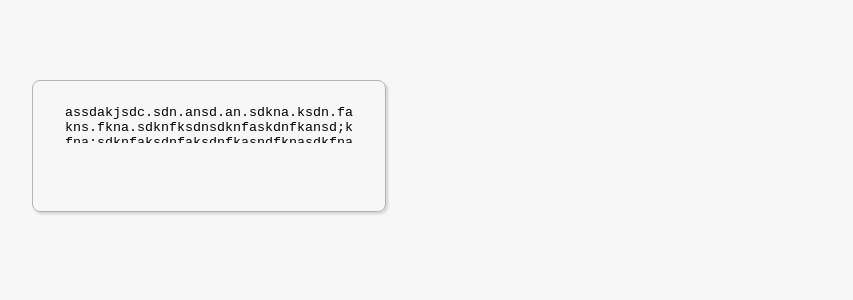
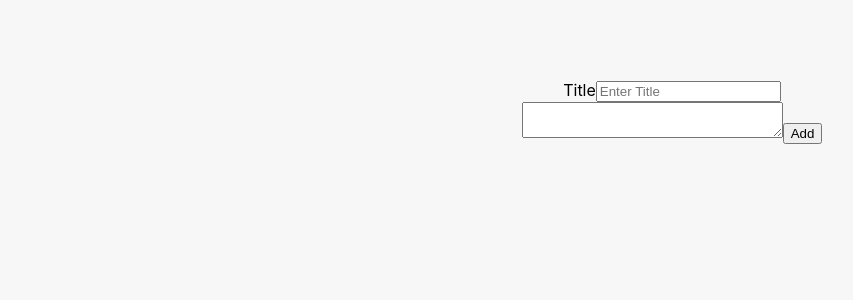
Before and after one commit to arp99/Keepify, a React (Create React App) app in the folder keepify/: page / in a window 1280 px wide. Shown: the top 300 px of the page, without its empty margins (48-901 px from the left). Built offline with nearby package versions, Linux system fonts and the light colour scheme.

Commit message:
Add pin tag features
Pin tag added, few bugs are there to be fixed later

```diff
--- a/keepify/src/App.js
+++ b/keepify/src/App.js
@@ -1,14 +1,22 @@
 import './App.css';
-import {Display , TodoInput , TodoItem} from './components'
+import {Display , TodoInput } from './components'
 import { useState } from 'react'
 
 function App() {
   const [todoItems , setTodoItems] = useState([])
+  const [pinnedTodos , setPinnedTodos] = useState([])
+
+  console.log("Pineed-todos inside app: " , pinnedTodos)
   return (
     <div className="App">
-      {/* <Display />
-      <TodoInput /> */}
-      <TodoItem  items ={todoItems} setItems={setTodoItems}/>
+      <TodoInput items ={todoItems} setItems={setTodoItems}/>
+      <Display
+          items={todoItems}
+          setItems={setTodoItems}
+          pinnedTodos={pinnedTodos}
+          setPinned={setPinnedTodos}
+      />
+      {/* <TodoItem  items ={todoItems} setItems={setTodoItems}/> */}
     </div>
   );
 }
--- a/keepify/src/components/Display.js
+++ b/keepify/src/components/Display.js
@@ -1,3 +1,45 @@
-export default function Display(){
-    return<h1>Hello</h1>
+import TodoItem from './TodoItem'
+
+export default function Display({items , setItems , pinnedTodos , setPinned}){
+    const AllTodos = items.map(({id , title , txtValue})=>{
+                        // if(pinned === false)
+                        return(
+                            <TodoItem
+                                title={title}
+                                txtValue={txtValue}
+                                id={id}
+                                key={id}
+                                setItems={setItems}
+                                items={items}
+                                setPinnedTodos={setPinned}
+                                pinnedTodos={pinnedTodos}
+                            />
+                            )
+                        });
+    // console.log("pinnedTodos props inside display: ", pinnedTodos)
+    const PinnedTodos = pinnedTodos.map(({id , title , txtValue })=>{
+                            return(
+                                <TodoItem
+                                    title={title}
+                                    txtValue={txtValue}
+                                    id={id}
+                                    key={id}
+                                    setItems={setItems}
+                                    items={items}
+                                    setPinnedTodos={setPinned}
+                                    pinnedTodos={pinnedTodos}
+                                />
+                            )
+                        })
+
+    // console.log("pinned-todos inside display: " , PinnedTodos)
+    // console.log("All-todos inside display: " , AllTodos)
+    return(
+        <>
+            {<h4>{PinnedTodos.length>0?"Pinned":""}</h4>}
+            {PinnedTodos.length>0? PinnedTodos:''}
+            <h4>{AllTodos.length>0?"All":''}</h4>
+            {AllTodos}
+        </>
+    )
 }
--- a/keepify/src/components/TodoInput.js
+++ b/keepify/src/components/TodoInput.js
@@ -1,3 +1,61 @@
-export default function TodoInput(){
-    return <h2>Hello hi</h2>
+import { useState } from 'react';
+import { v4 as uuidv4 } from 'uuid';
+
+export default function TodoInput({ items , setItems }){
+
+    //state management for textarea and input fields
+    const [value , setValue] = useState('')
+    const [title , setTitle] = useState('')
+
+    //return todoItem object with description
+    const makeTodoItem = () =>({
+            id:uuidv4(),
+            title: title,
+            txtValue: value,
+            edited:new Date().toLocaleTimeString(),
+            pinned: false,
+            labels: [],
+
+    })
+
+    //change handlers for textarea and input fields
+    const onChangeHandler = e =>{
+        const id = e.target.id , inputValue = e.target.value;
+        if(id === "inputTitle")
+            setTitle(inputValue)
+        else if(id === "inputTxt")
+            setValue(inputValue)
+    }
+
+    //submits todo when textarea loses focus or add button is clicked
+    const onBlurHandler = () => {
+        if(value!== '')
+            setItems([...items , makeTodoItem()])
+        setValue('');
+        setTitle('');
+    }
+
+    //returns the JSX of the component
+    return(
+        <div className="input_container">
+            <label htmlFor="titleInput">Title</label>
+            <input
+                type="text"
+                name="titleInput"
+                id="inputTitle"
+                value={title}
+                onChange={onChangeHandler}
+                placeholder="Enter Title"
+            />
+            <br />
+            <textarea
+                    id="inputTxt"
+                    cols="30"
+                    value={value}
+                    onChange={onChangeHandler}
+                    onBlur={onBlurHandler}
+            ></textarea>
+            <button className="btn_add" onClick={onBlurHandler}>Add</button>
+        </div>
+    )
 }
--- a/keepify/src/components/TodoItem.js
+++ b/keepify/src/components/TodoItem.js
@@ -1,21 +1,55 @@
 import pin from '../assets/pin.png'
 import colorPallete from '../assets/color-palette.png'
+import bin from '../assets/delete.png'
+import tag from '../assets/tag.png'
+
 import {useState} from 'react'
 
-export default function TodoItem(){
-    const [txtvalue , setTxtValue] = useState("assdakjsdc.sdn.ansd.an.sdkna.ksdn.fakns.fkna.sdknfksdnsdknfaskdnfkansd;kfna;sdknfaksdnfaksdnfkasndfknasdkfnaskdnfaksdnfkasdnfknasd;kjfnasdknf;aksdn")
-    function onChangeHandler(e){
-        setTxtValue(e.target.value);
+export default function TodoItem({ title , txtValue , id , setItems , items , setPinnedTodos , pinnedTodos}){
+    const [txtvalue , setTxtValue] = useState(txtValue)
+    const [titleValue , setTitleValue] = useState(title)
+    // const [pinned , setPinned ] = useState(false)
+
+    const onChangeHandler = e =>{
+        const targetId = e.target.id , value = e.target.value;
+        if(targetId === 'titleInput')
+            setTitleValue(value);
+        else if(targetId === 'todoInput')
+            setTxtValue(value);
+    }
+
+    const pinHandler = () => {
+
+        const newItems = items.filter(item=> item.id!== id);
+        // console.log(newItems)
+        const newPinned = items.filter(item=> item.id === id);
+        console.log({...newPinned , pinned: true})
+        setItems(newItems)
+        setPinnedTodos([...pinnedTodos , {...newPinned , pinned: true}])
+        console.log("title inside todoItem: ",titleValue ,"txtvalue inside todoItem: ",txtvalue);
+    }
+
+    const onBlurHandler = () =>{
+
+        const newItems = items.map(item =>{
+            if(item.id === id){
+                return(
+                    {...item , title: titleValue ,txtValue: txtvalue}
+                )
+            }return item
+        })
+        setItems(newItems)
     }
     return(
-        <div className="todoContainer">
+        <div className="todoContainer" onBlur={onBlurHandler} key={id}>
+            <input type="text" name="" id="titleInput" value={titleValue} onChange={onChangeHandler} placeholder="Enter Title"/>
             <textarea type="text" name="" id="todoInput" value={txtvalue} onChange={onChangeHandler}/>
             <div className="labels"></div>
             <div className="icons-group">
-                <button className="btn btn_pin"><img src={pin} alt="pin" srcset="" className="icon"/></button>
-                <button className="btn btn_label"><img src={colorPallete} alt="color" srcset="" className="icon"/></button>
-                <button className="btn_text">label</button>
-                <button className="btn_text">delete</button>
+                <button className="btn btn_pin"><img src={pin} alt="pin" className="icon" onClick={pinHandler}/></button>
+                <button className="btn btn_label"><img src={colorPallete} alt="color" className="icon"/></button>
+                <button className="btn btn_label"><img src={tag} alt="tag" className="icon"/></button>
+                <button className="btn btn_label"><img src={bin} alt="bin" className="icon"/></button>
             </div>
         </div>
     )
```
Also changed, not shown: keepify/src/assets/delete.png (added), keepify/src/assets/tag.png (added).
